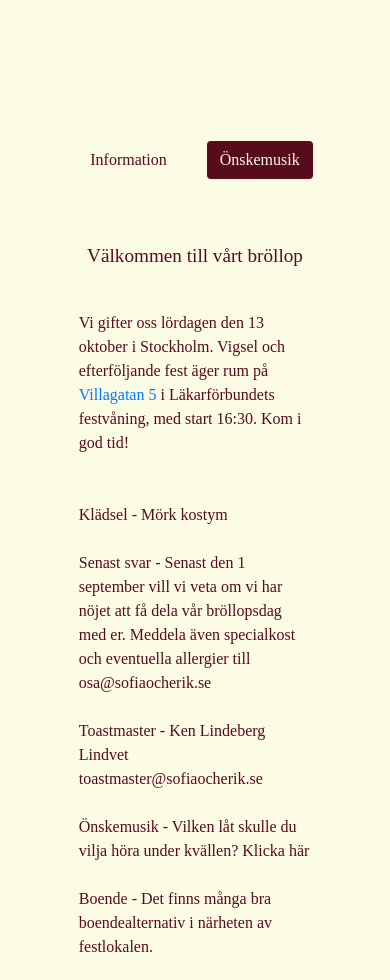
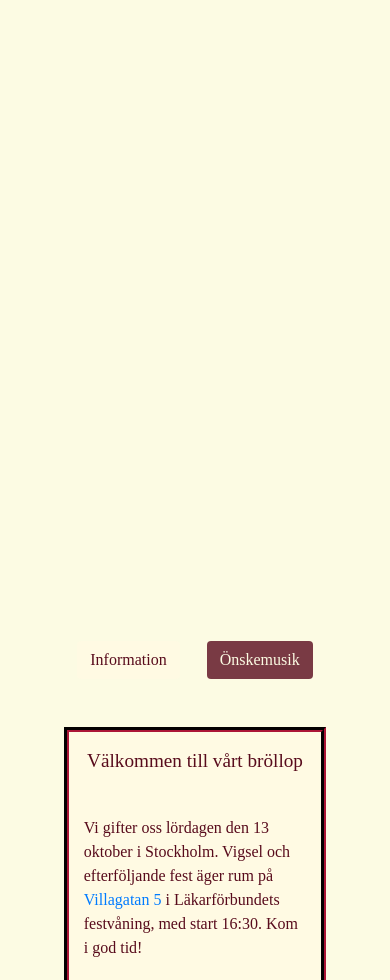
Before and after one commit to olleboll/sofiaocherik, a website: page public/index.html in a window 390 px wide. Shown: the part 1020-2000 px from the top of the page. Drawn offline with nearby package versions, Linux system fonts and the light colour scheme; a web font is replaced by a local one.

Commit message:
playing ith styles

```diff
--- a/public/styles.css
+++ b/public/styles.css
@@ -41,12 +41,16 @@ body {
   align-items: center;
   justify-content: center;
   margin-bottom: 400px;
+  @media only screen and (max-width : 400px) {
+    margin-bottom: 900px;
+  }
 }
 
 .middle-container {
   color: #FCFBE3;
   border-radius: 0;
-  margin-top: 30px;
+  margin-top: 300px;
+  margin-bottom: 300px;
 }
 
 .header-text {
@@ -68,7 +72,7 @@ body {
   left: 12.5vw;
   height: 50px;
   width: 75vw;
-  background-color: #FCFBE3;
+  background-color: rgba(255, 251, 227, 0.8);
   z-index: 10;
   border-radius: 0 0 10px 10px;
 }
@@ -85,12 +89,14 @@ body {
 
 .content {
   display: none;
-  border-radius: 0 0 10px 10px;
   padding: 15px;
   text-align: left;
-  background-color: #FCFBE3;
+  background-color: rgba(255, 251, 227, 0.8);
   color: #580b1c;
-  border-image: url("/images/border.png") 30% round;
+  border: 5px;
+  border-color: #580b1c;
+  border-style: groove;
+  //border-radius: 0 0 10px 10px;
   margin-bottom: 50px;
 }
 
@@ -109,12 +115,12 @@ body {
 }
 
 .btn-item {
-  background-color: #580b1c;
+  background-color: rgba(88, 11, 28, 0.8);
   color: #FCFBE3;
 }
 
 .btn-item-active {
-  background-color: #FCFBE3;
+  background-color: rgba(255, 251, 227, 0.8);
   color: #580b1c;
 }
 
```
